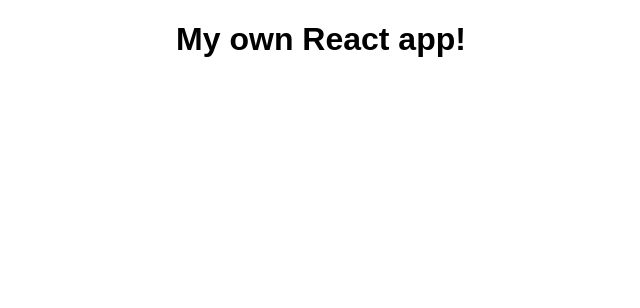
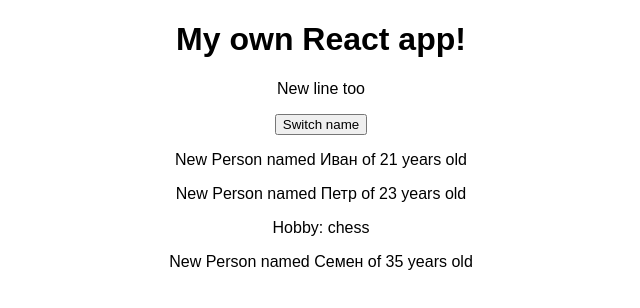
Before and after one commit to shtasi/react-lessons-one, a React (Create React App) app: page / in a window 1280 px wide. Shown: the top 308 px of the page, without its empty margins (319-959 px from the left). Built offline with nearby package versions, Linux system fonts and the light colour scheme.

Commit message:
lesson 45

```diff
--- a/src/App.js
+++ /dev/null
@@ -1,16 +0,0 @@
-import React, { Component } from 'react';
-import './App.css';
-
-class App extends Component {
-  render() {
-    return (
-      <div className="App">
-        <h1>
-          My own React app!
-        </h1>
-      </div>
-    );
-  }
-}
-
-export default App;
--- /dev/null
+++ b/src/App.jsx
@@ -0,0 +1,39 @@
+import React, { Component } from 'react';
+import './App.css';
+import Person from './Person/Person';
+
+class App extends Component {
+  state = {
+    persons: [
+      {name: 'Иван', age: 21},
+      {name: 'Петр', age: 23},
+      {name: 'Семен', age: 35}
+    ]
+  };
+
+  switchNameHandler = () => {
+    this.setState({
+      persons: [
+        {name: 'Ivan', age: 21},
+        {name: 'Петр', age: 23},
+        {name: 'Семен', age: 35}
+      ]
+    });
+  };
+
+  render() {
+    return (
+      <div className="App">
+        <h1>My own React app!</h1>
+        <p>New line too</p>
+        <button onClick={this.switchNameHandler}>Switch name</button>
+        <Person name={this.state.persons[0].name} age={this.state.persons[0].age}/>
+        <Person name={this.state.persons[1].name} age={this.state.persons[1].age}> Hobby: chess </Person>
+        <Person name={this.state.persons[2].name} age={this.state.persons[2].age}/>
+      </div>
+    );
+    // return React.createElement('div', {className: 'App'}, React.createElement('h1', null, 'New Method Creation'));
+  }
+}
+
+export default App;
--- /dev/null
+++ b/src/Person/Person.jsx
@@ -0,0 +1,12 @@
+import React from 'react';
+
+const person = (props) => {
+    return (
+        <div>
+            <p>New Person named {props.name} of {props.age} years old</p>
+            <p>{props.children}</p>
+        </div>
+    )
+}
+
+export default person;
```
Also changed, not shown: public/index.html (+0 -10 lines).
